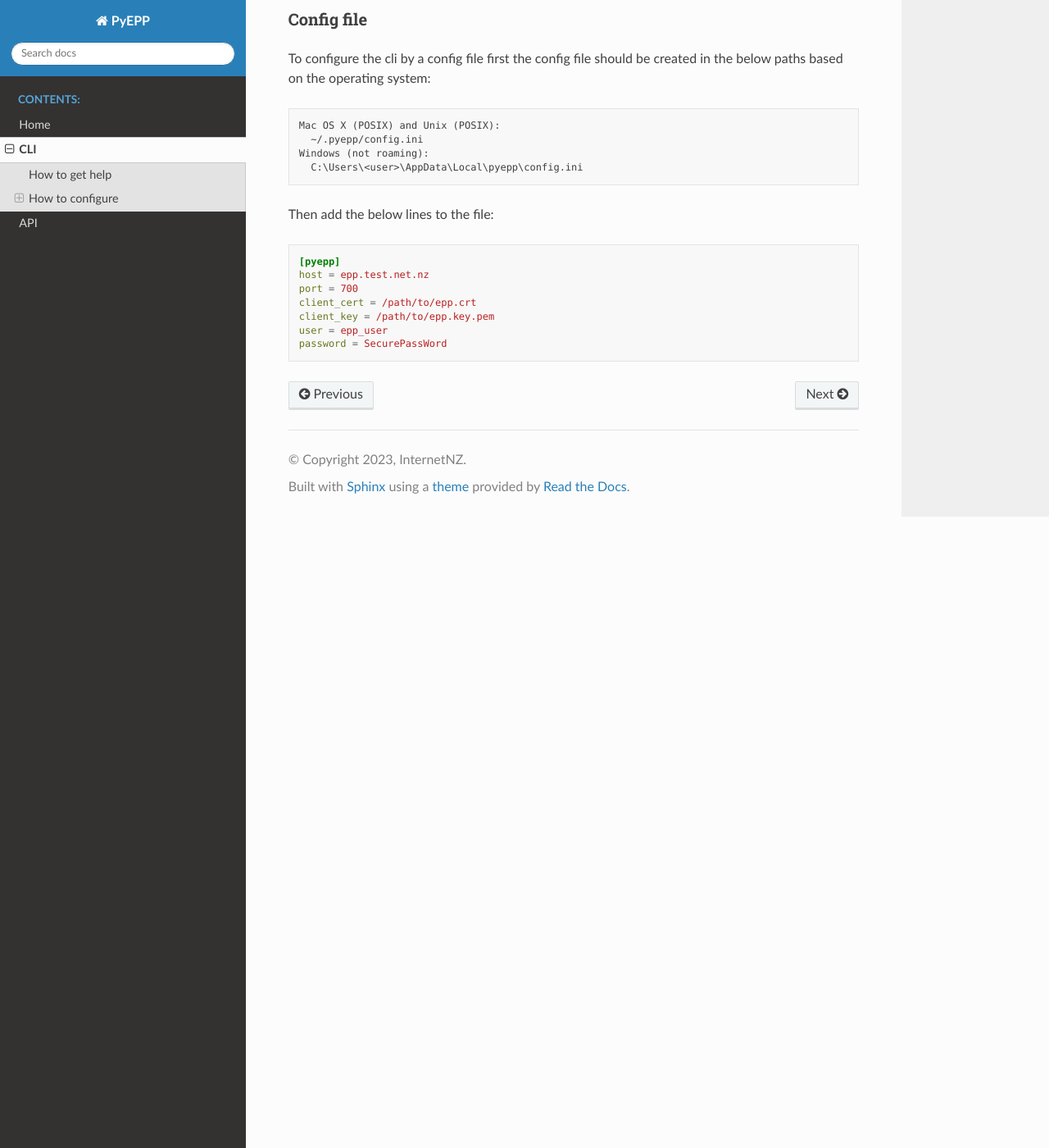
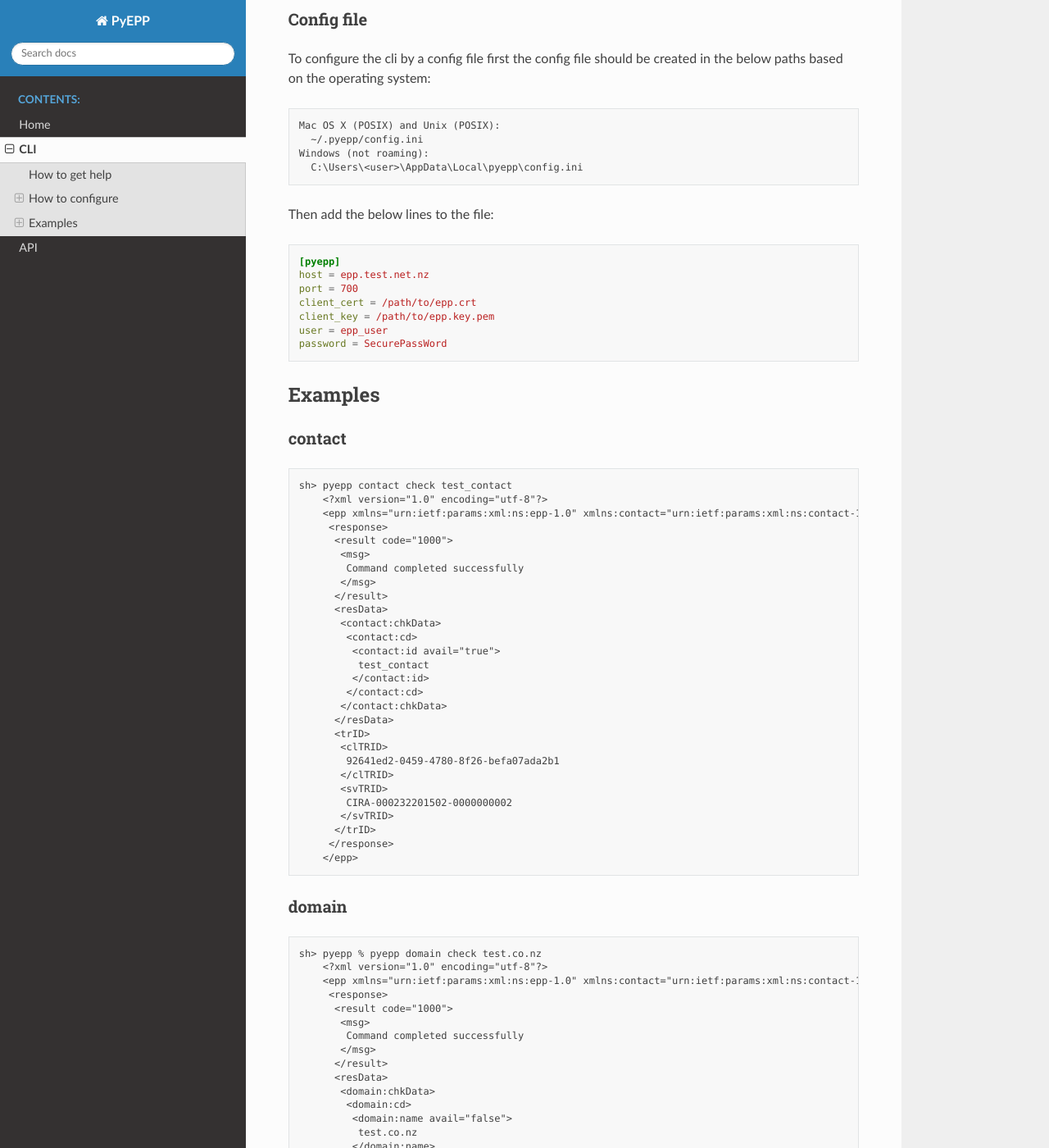
Before and after one commit to InternetNZ/pyepp, a Sphinx documentation site: the page built from docs/cli.rst, in a window 1280 px wide and 1400 px high, scrolled down 2080 px. Shown: the whole window at 82% size. Built offline with Sphinx 7.4.7 and the Read the Docs theme 2.0.0, drawn with Linux system fonts in a browser that asks for light colours; some of the changed text lies outside the part shown.

Commit message:
added examples for contact and domain comand

```diff
--- a/docs/cli.rst
+++ b/docs/cli.rst
@@ -128,3 +128,76 @@ Then add the below lines to the file:
     client_key = /path/to/epp.key.pem
     user = epp_user
     password = SecurePassWord
+
+Examples
+---------------
+contact
+^^^^^^^^^^^
+
+.. code-block:: text
+
+    sh> pyepp contact check test_contact
+        <?xml version="1.0" encoding="utf-8"?>
+        <epp xmlns="urn:ietf:params:xml:ns:epp-1.0" xmlns:contact="urn:ietf:params:xml:ns:contact-1.0" xmlns:domain="urn:ietf:params:xml:ns:domain-1.0" xmlns:host="urn:ietf:params:xml:ns:host-1.0" xmlns:rgp="urn:ietf:params:xml:ns:rgp-1.0" xmlns:secDNS="urn:ietf:params:xml:ns:secDNS-1.1">
+         <response>
+          <result code="1000">
+           <msg>
+            Command completed successfully
+           </msg>
+          </result>
+          <resData>
+           <contact:chkData>
+            <contact:cd>
+             <contact:id avail="true">
+              test_contact
+             </contact:id>
+            </contact:cd>
+           </contact:chkData>
+          </resData>
+          <trID>
+           <clTRID>
+            92641ed2-0459-4780-8f26-befa07ada2b1
+           </clTRID>
+           <svTRID>
+            CIRA-000232201502-0000000002
+           </svTRID>
+          </trID>
+         </response>
+        </epp>
+
+domain
+^^^^^^^^^^^
+
+.. code-block:: text
+
+    sh> pyepp % pyepp domain check test.co.nz
+        <?xml version="1.0" encoding="utf-8"?>
+        <epp xmlns="urn:ietf:params:xml:ns:epp-1.0" xmlns:contact="urn:ietf:params:xml:ns:contact-1.0" xmlns:domain="urn:ietf:params:xml:ns:domain-1.0" xmlns:host="urn:ietf:params:xml:ns:host-1.0" xmlns:rgp="urn:ietf:params:xml:ns:rgp-1.0" xmlns:secDNS="urn:ietf:params:xml:ns:secDNS-1.1">
+         <response>
+          <result code="1000">
+           <msg>
+            Command completed successfully
+           </msg>
+          </result>
+          <resData>
+           <domain:chkData>
+            <domain:cd>
+             <domain:name avail="false">
+              test.co.nz
+             </domain:name>
+             <domain:reason>
+              Registered
+             </domain:reason>
+            </domain:cd>
+           </domain:chkData>
+          </resData>
+          <trID>
+           <clTRID>
+            f9e9cbf6-d201-41a6-8fdf-86b9b5fb77d7
+           </clTRID>
+           <svTRID>
+            CIRA-000232202709-0000000002
+           </svTRID>
+          </trID>
+         </response>
+        </epp>
```
